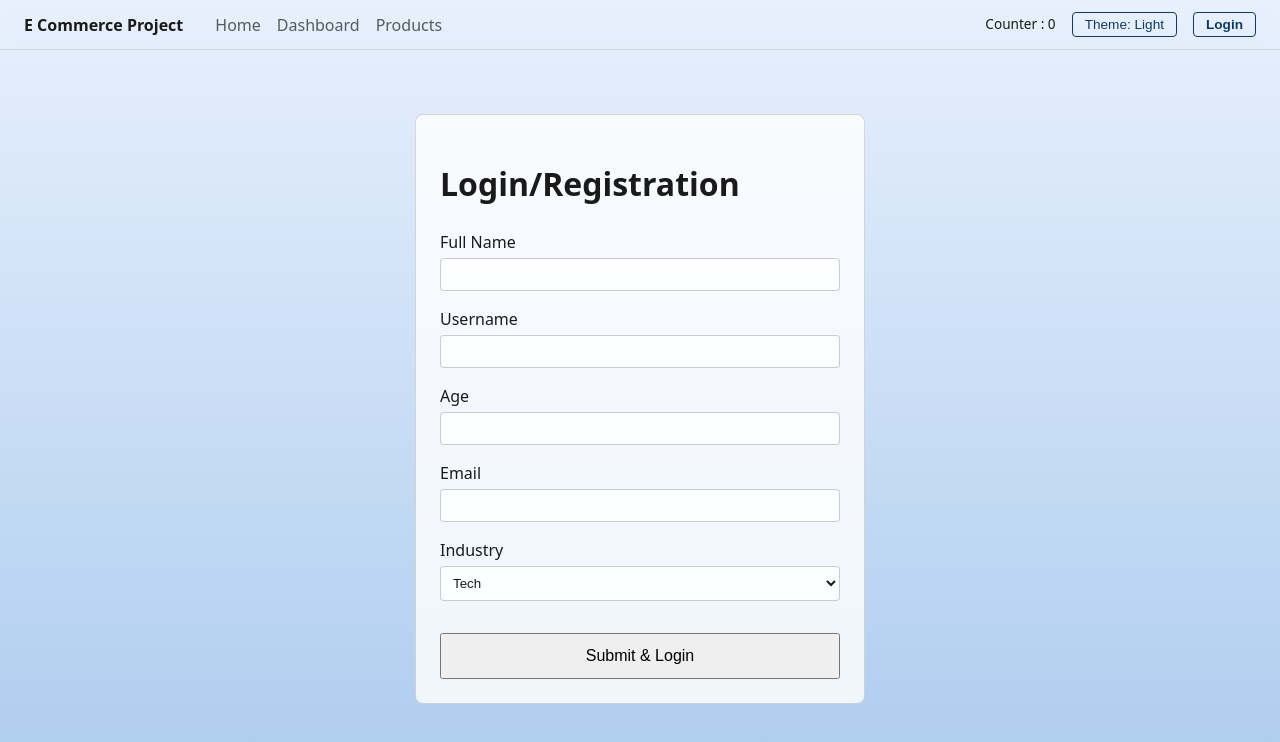
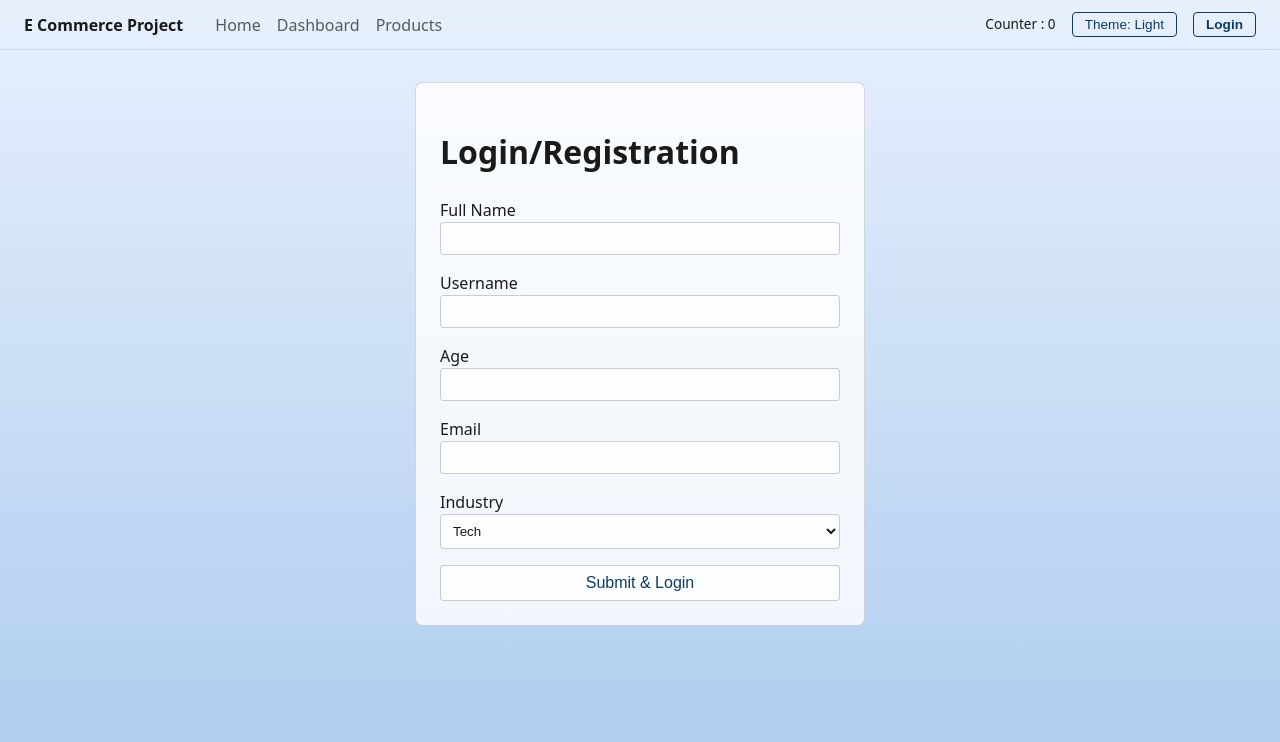
Before and after one commit to w3villa-kunj-bhatia/E_Commerce_Proj, a React (Vite) app: page /login in a window 1280 px wide. Shown: the top 742 px of the page. Built offline with nearby package versions, Linux system fonts and the light colour scheme.

Commit message:
css changes to login form

```diff
--- a/src/pages/LoginPage.module.css
+++ b/src/pages/LoginPage.module.css
@@ -2,7 +2,6 @@
   display: flex;
   justify-content: center;
   align-items: flex-start;
-  padding-top: 2rem;
   width: 100%;
 }
 
@@ -23,7 +22,6 @@
 
 .formGroup label {
   display: block;
-  margin-bottom: 0.25rem;
   font-weight: 500;
 }
 
@@ -38,7 +36,6 @@
   background-color: rgba(255, 255, 255, 0.8);
 }
 
-/* Theme-dependent input styles using :global() */
 :global(.theme-dark) .formGroup input,
 :global(.theme-dark) .formGroup select {
   background-color: rgba(0, 0, 0, 0.4);
@@ -47,7 +44,35 @@
 
 .formSubmitBtn {
   width: 100%;
-  padding: 0.75rem;
-  margin-top: 1rem;
+  padding: 0.5rem;
   font-size: 1rem;
+  border-radius: 4px;
+  border: 1px solid rgba(0, 0, 0, 0.2);
+  box-sizing: border-box;
+  cursor: pointer;
 }
+
+:global(.theme-light) .formSubmitBtn {
+  background-color: rgba(255, 255, 255, 0.8);
+  color: #0d3b66;
+}
+
+:global(.theme-dark) .formSubmitBtn {
+  background-color: rgba(0, 0, 0, 0.4);
+  border-color: rgba(255, 255, 255, 0.2);
+  color: #ffffff;
+}
+
+:global(.theme-light) .formSubmitBtn:hover:not(:disabled) {
+  background-color: rgba(255, 255, 255, 1);
+}
+
+:global(.theme-dark) .formSubmitBtn:hover:not(:disabled) {
+  background-color: rgba(0, 0, 0, 0.55);
+}
+
+:global(.theme-light) .formSubmitBtn:disabled,
+:global(.theme-dark) .formSubmitBtn:disabled {
+  opacity: 0.6;
+  cursor: not-allowed;
+}
```
